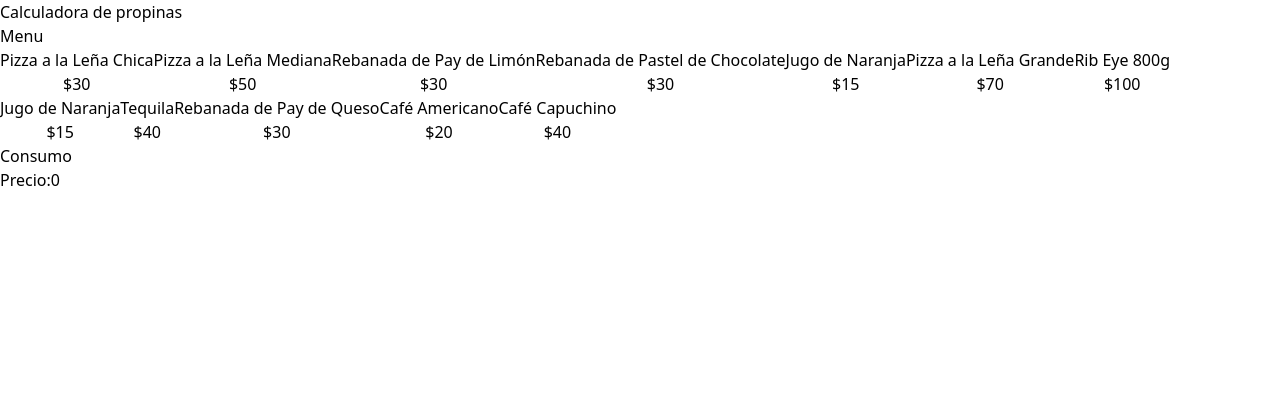
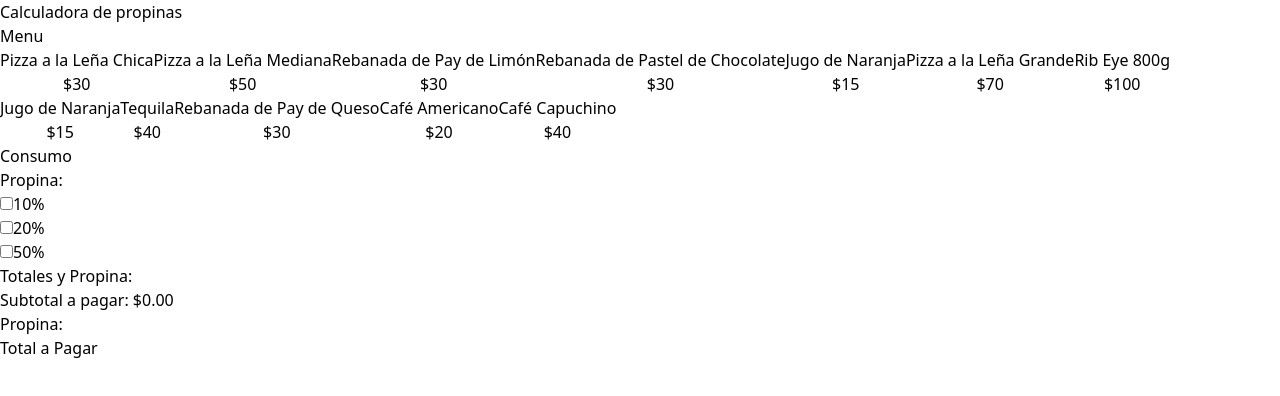
Before and after one commit to Jonnathan23/Calculadora-de-propinas, a React (Vite) app in the folder calculadora-propinas/: page / in a window 1280 px wide. Shown: the top 396 px of the page. Built offline with nearby package versions, Linux system fonts and the light colour scheme.

Commit message:
Estructura html de la propina

```diff
--- a/calculadora-propinas/src/App.tsx
+++ b/calculadora-propinas/src/App.tsx
@@ -10,7 +10,7 @@ function App() {
 
   const { data } = usePropinas()
 
-  const { order, addOrder, priceTotal, removeItem } = useOrder()
+  const { order, addOrder, subPriceTotal, removeItem } = useOrder()
 
   console.log(data)
   return (
@@ -41,7 +41,7 @@ function App() {
           <h2 className="font-black text-4xl">Consumo</h2>
           <OrderItems
             order={order}
-            priceTotal={priceTotal}
+            subPriceTotal={subPriceTotal}
             removeItem={removeItem}
           />
         </div>
--- a/calculadora-propinas/src/components/OrderItems.tsx
+++ b/calculadora-propinas/src/components/OrderItems.tsx
@@ -3,12 +3,12 @@ import type { OrderItem } from "../types"
 
 type OrderItemsProps = {
     order: OrderItem[]
-    priceTotal: number
+    subPriceTotal: number
     removeItem: (id: OrderItem['id']) => void
 
 }
 
-export default function OrderItems({ order, priceTotal, removeItem }: OrderItemsProps) {
+export default function OrderItems({ order, subPriceTotal, removeItem }: OrderItemsProps) {
 
     return (
         <>
@@ -35,9 +35,21 @@ export default function OrderItems({ order, priceTotal, removeItem }: OrderItems
 
                 ))}
             </div>
-            <div>
-                <p>Precio:{priceTotal}</p>
-            </div>
+            <section>
+                <h5>Propina:</h5>
+                <ul>
+                    <li><input type="checkbox" name="" id="" />10%</li>
+                    <li><input type="checkbox" name="" id="" />20%</li>
+                    <li><input type="checkbox" name="" id="" />50%</li>
+                </ul>
+            </section>
+
+            <section>
+                <h5 className="text-2xl font-black">Totales y Propina:</h5>
+                <p>Subtotal a pagar: {formatCurrency(subPriceTotal)}</p>
+                <p>Propina: </p>
+                <p>Total a Pagar</p>
+            </section>
 
         </>
     )
--- a/calculadora-propinas/src/hooks/useOrder.ts
+++ b/calculadora-propinas/src/hooks/useOrder.ts
@@ -27,14 +27,14 @@ export default function useOrder(){
 
     }
 
-    const priceTotal = useMemo(() => order.reduce((total, item) => total +  (item.price * item.quantity),0),[order] )
+    const subPriceTotal = useMemo(() => order.reduce((total, item) => total +  (item.price * item.quantity),0),[order] )
 
 
 
     return{
         order,
         addOrder,
-        priceTotal,
+        subPriceTotal,
         removeItem
 
 
```
